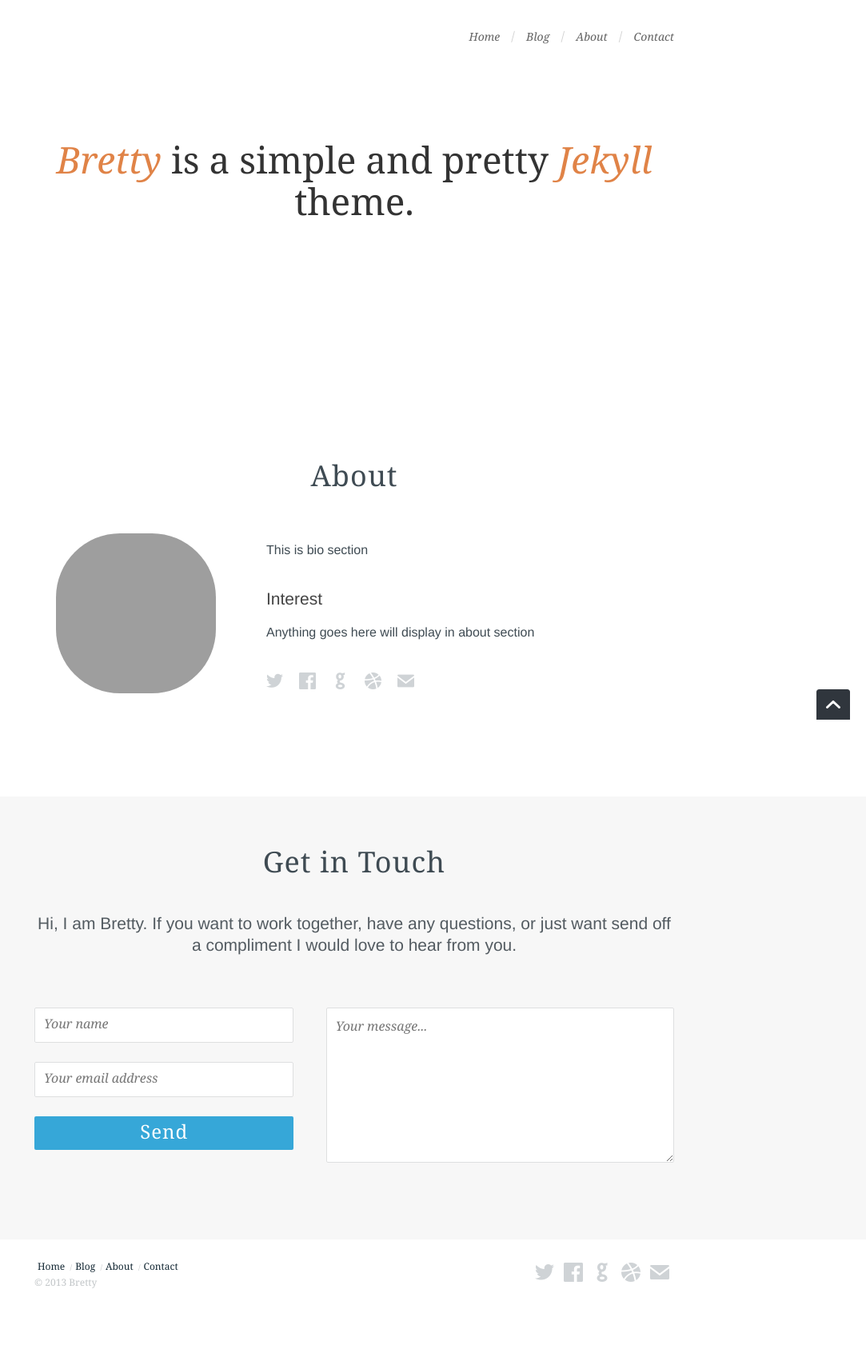
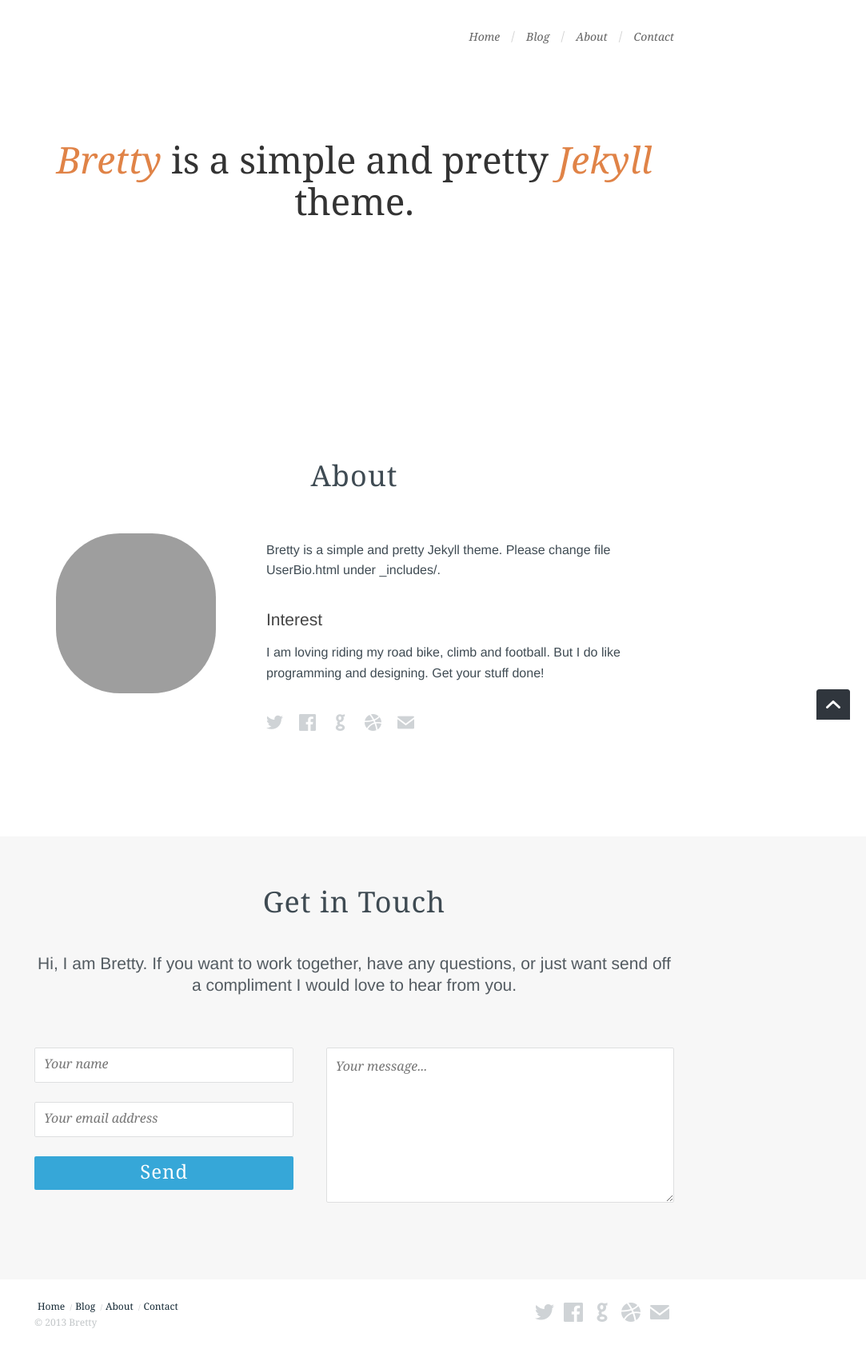
Before and after one commit to chanyufei/brettymod, a Jekyll site: the page built from index.html, in a window 1280 px wide. Shown: the whole page at 80% size, without its empty margins (197-1280 px from the left). Built offline with Jekyll 4.4.1, drawn with Linux system fonts in a browser that asks for light colours; nearby versions of some CDN libraries; Markdown is read by kramdown in place of the engine named in the settings; before the commit the page ends 1632 px from its top, so only the background shows below that; grey boxes are pictures that could not be loaded.

Commit message:
post added; speed up; and links update

```diff
--- a/_config.yml
+++ b/_config.yml
@@ -10,7 +10,7 @@ github: github
 dribbble: dribbble
 email: me@example.com
 
-gravatar_HASH: 9240697ab4e6f2fce597da0fa1f43e8e
+gravatar_HASH: 205e460b479e2e5b48aec07710c08d50
 
 
 pygments: true
--- a/_includes/UserBio.html
+++ b/_includes/UserBio.html
@@ -1,3 +1,3 @@
-<p>This is bio section<p>
+<p>Bretty is a simple and pretty Jekyll theme. Please change file UserBio.html under _includes/.<p>
 <h3>Interest</h3>
-<p>Anything goes here will display in about section</p>
+<p>I am loving riding my road bike, climb and football. But I do like programming and designing. Get your stuff done!</p>
--- a/_includes/links.html
+++ b/_includes/links.html
@@ -2,5 +2,5 @@
 	<li class="home"><a href="/">Home</a><span> / </span></li>
 	<li class="blog"><a href="/blog">Blog</a><span> / </span></li>
 	<li class="about"><a href="/#about">About</a><span> / </span></li>
-	<li class="last contact"><a href="mailto:{{ site.email }}">Contact</a></li>
+	<li class="last contact"><a href="/#contact">Contact</a></li>
 </ul>
--- a/_includes/script.html
+++ b/_includes/script.html
@@ -1,5 +1,4 @@
 <script src="//ajax.googleapis.com/ajax/libs/jquery/1.8.1/jquery.min.js"></script>
 <script>window.jQuery || document.write('<script src="/js/vendor/jquery-1.8.1.min.js"><\/script>')</script>
-<script src="/js/vendor/jribbble.js"></script>
 <script src="/js/vendor/jquery.fitvids.min.js"></script>
 <script src="/js/script.js"></script>
--- a/_layouts/post.html
+++ b/_layouts/post.html
@@ -20,7 +20,11 @@
                     <p class="date"><span>Posted on {{ page.date | date_to_string }}</span></p>
                 </hgroup>
                 {{ content }}
-                <p>{{ site.user_name }} {{ page.date | date: "at %H:%M" }}</p>
+                {% if page.author %}
+                	<p>{{ page.author }} {{ page.date | date: "at %H:%M" }}</p>
+                {% else %}
+                	<p>{{ site.user_name }} {{ page.date | date: "at %H:%M" }}</p>
+                {% endif %}
  		</div> <!-- #wrapper -->
  		{% include footer.html %}
  		{% include script.html %}
--- a/js/script.js
+++ b/js/script.js
@@ -27,21 +27,6 @@ $(window).bind('orientationchange', function(e){
     $('#contact input').fadeIn(10);
   }
 });
-
-// JRIBBBLE https://github.com/tylergaw/jribbble
-
-$.jribbble.getShotsByPlayerId('gastonfig', function (playerShots) {
-	var html = [];
-	$.each(playerShots.shots, function (i, shot) {
-		html.push('<li><a href="' + shot.url + '" target="_blank"><h4>' + shot.title +'</h4><img src="' + shot.image_url + '" ');
-		html.push('alt="' + shot.title + '"></a></li>');
-	});
-
-	$('#shotsByPlayerId').html(html.join(''));
-}, {page: 1, per_page: 9});
-
-
-//		html.push('<h4>by ' + shot.player.name + '</h4><a href="' + shot.url + '">');
 
 /* ================================= Smooth Scrolling from http://css-tricks.com/snippets/jquery/smooth-scrolling/#li-comment-94058 ================================= */
 
```
Also changed, not shown: _posts/2008-11-17-blogging-like-a-hacker.textile (added, +39 -0 lines), _posts/2013-07-11-welcome-to-jekyll.md (deleted, +0 -23 lines), _posts/2013-07-10-welcome-to-jekll.md (renamed from _posts/2013-07-10-welcome-to-jek.md), js/vendor/jribbble.js (deleted).
